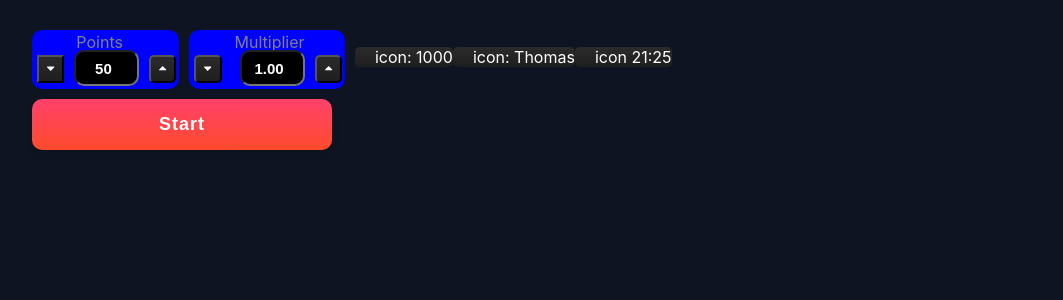
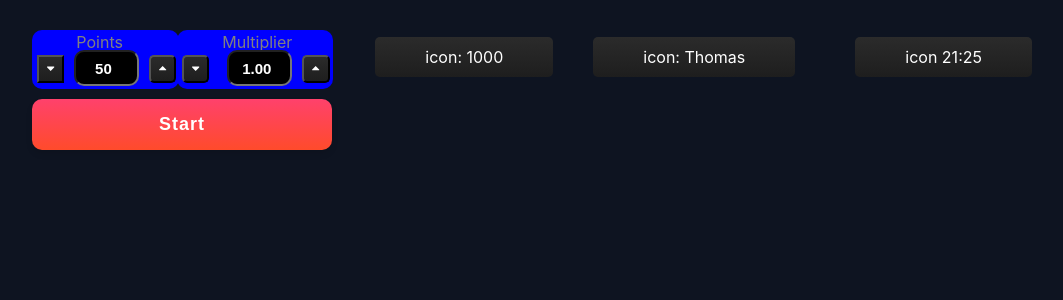
Before and after one commit to probablypenera007/guessnumber_frontend, a React (Create React App) app: page / in a window 1280 px wide. Shown: the top 300 px of the page, without its empty margins (18-1081 px from the left). Built offline with nearby package versions, Linux system fonts and the light colour scheme.

Commit message:
Update PlayerInput.module.css

```diff
--- a/src/components/PlayerInput/PlayerInput.module.css
+++ b/src/components/PlayerInput/PlayerInput.module.css
@@ -21,6 +21,8 @@
     margin-bottom: 10px;
     width: 1000px;
     align-items: center;
+    justify-content: space-between;
+
 }
 
 .playerInput__points{
@@ -85,7 +87,7 @@
     background-color: blue;
     padding: 20px 3px 3px 5px;
     align-items: center;
-    margin-left: 10px;
+    margin-left: -35px;
 
 }
 
@@ -142,12 +144,16 @@
 
 .playerInput__infoPanel{
     display: flex;
-    justify-content: center;
-    flex-direction: row;
     /* background-color: blue; */
     /* padding: 20px 10px 10px 10px; */
     border-radius: 10px;
     margin-left: 10px;
+    flex-direction: row;
+    flex-wrap: wrap;
+    align-content: center;
+    justify-content: space-evenly;
+    align-items: center;
+
 }
 
 .playerInput__totalPoints{
@@ -157,8 +163,7 @@
     background: linear-gradient(180deg, #2B2B2B 0%, #1E1E1E 100%);
     border-radius: 5px;
     flex-direction: row;
-    padding-left: 20px;
-
+    padding: 10px 50px 10px 50px;
 }
 
 .playerInput__name{
@@ -167,8 +172,10 @@
     margin-top: 15px;
     background: linear-gradient(180deg, #2B2B2B 0%, #1E1E1E 100%);
     border-radius: 5px;
-    padding-left: 20px;
+    margin-left: 20px;
     align-items: center;
+    padding: 10px 50px 10px 50px;
+    margin-left: 40px;
 }
 
 .playerInput__timer{
@@ -178,6 +185,8 @@
     background: linear-gradient(180deg, #2B2B2B 0%, #1E1E1E 100%);
     border-radius: 5px;
     padding-left: 20px;
+    padding: 10px 50px 10px 50px;
+    margin-left:60px;
 }
 
 .playerInput__submit{
```
